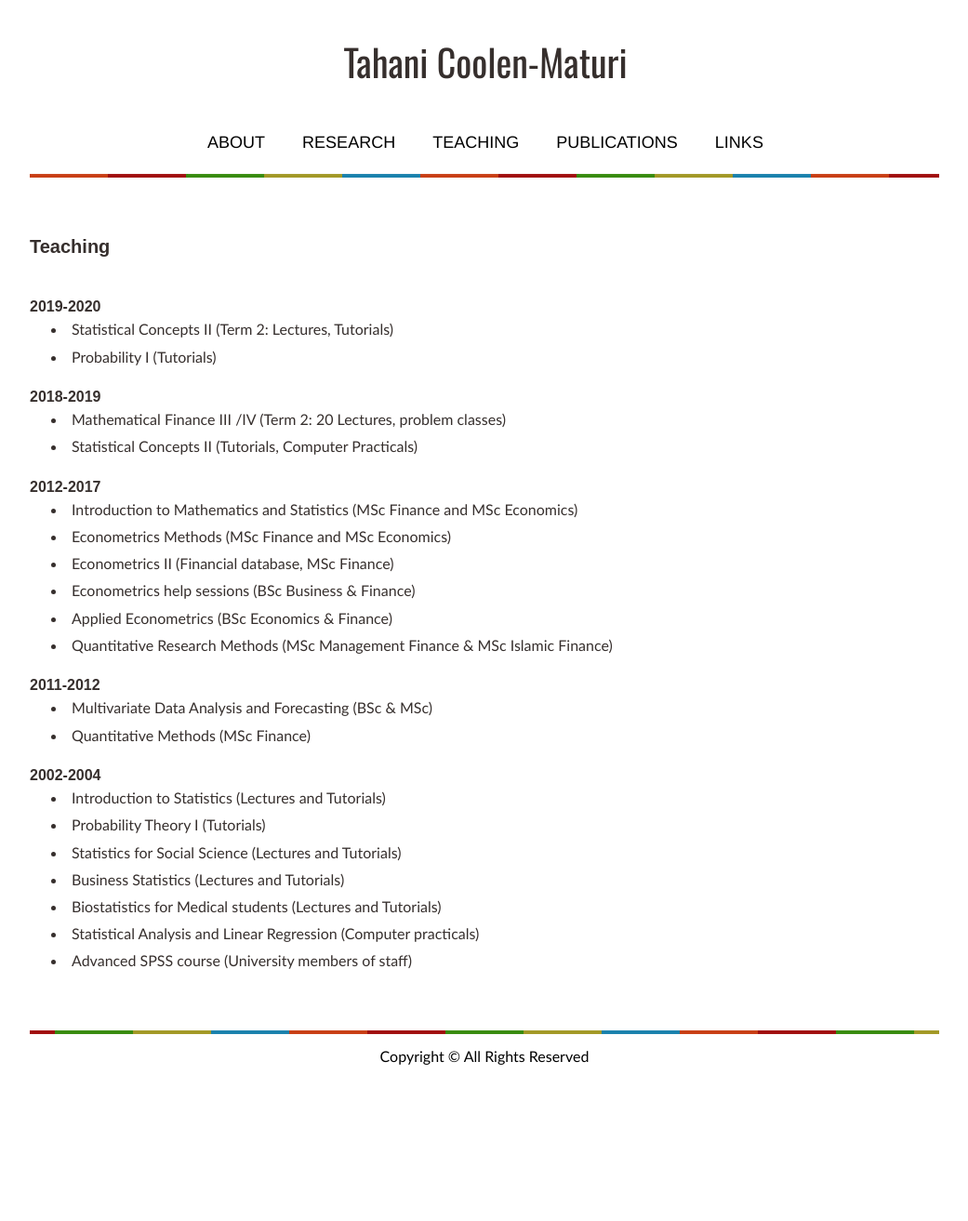
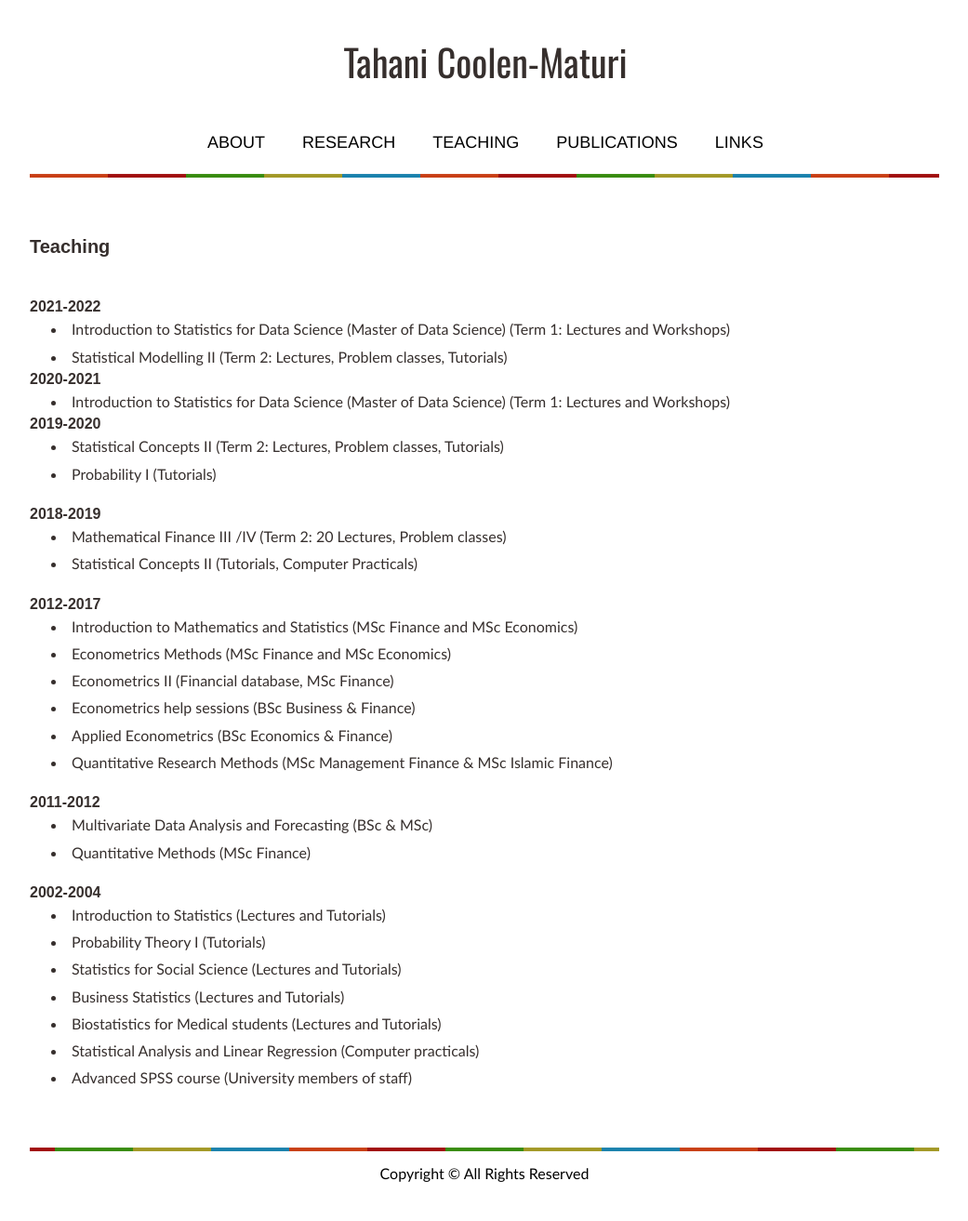
Before and after one commit to tmaturi/tahanimaturi, a Jekyll site: the page built from teaching.md, in a window 1280 px wide. Shown: the whole page at 93% size, without its empty margins (119-1160 px from the left). Built offline with Jekyll 4.4.1, drawn with Linux system fonts in a browser that asks for light colours; our own code applies the rules of GitHub Pages for plain Markdown files; before the commit the page ends 1187 px from its top, so only the background shows below that.

Commit message:
Update teaching.md

```diff
--- a/teaching.md
+++ b/teaching.md
@@ -8,13 +8,25 @@
 
 
 <br>
+
+### 2021-2022
+- Introduction to Statistics for Data Science (Master of Data Science)
+(Term 1: Lectures and Workshops)
+- Statistical Modelling II  (Term 2: Lectures, Problem classes, Tutorials)
+<br>
+
+### 2020-2021
+- Introduction to Statistics for Data Science (Master of Data Science)
+(Term 1: Lectures and Workshops)
+<br>
+
 ### 2019-2020
-- Statistical Concepts II  (Term 2: Lectures, Tutorials)
+- Statistical Concepts II  (Term 2: Lectures, Problem classes, Tutorials)
 - Probability I (Tutorials)
 
 <br>
 ### 2018-2019
-- Mathematical Finance III /IV (Term 2: 20 Lectures, problem classes)
+- Mathematical Finance III /IV (Term 2: 20 Lectures, Problem classes)
 - Statistical Concepts II  (Tutorials,  Computer Practicals)
 
 <br>
```
